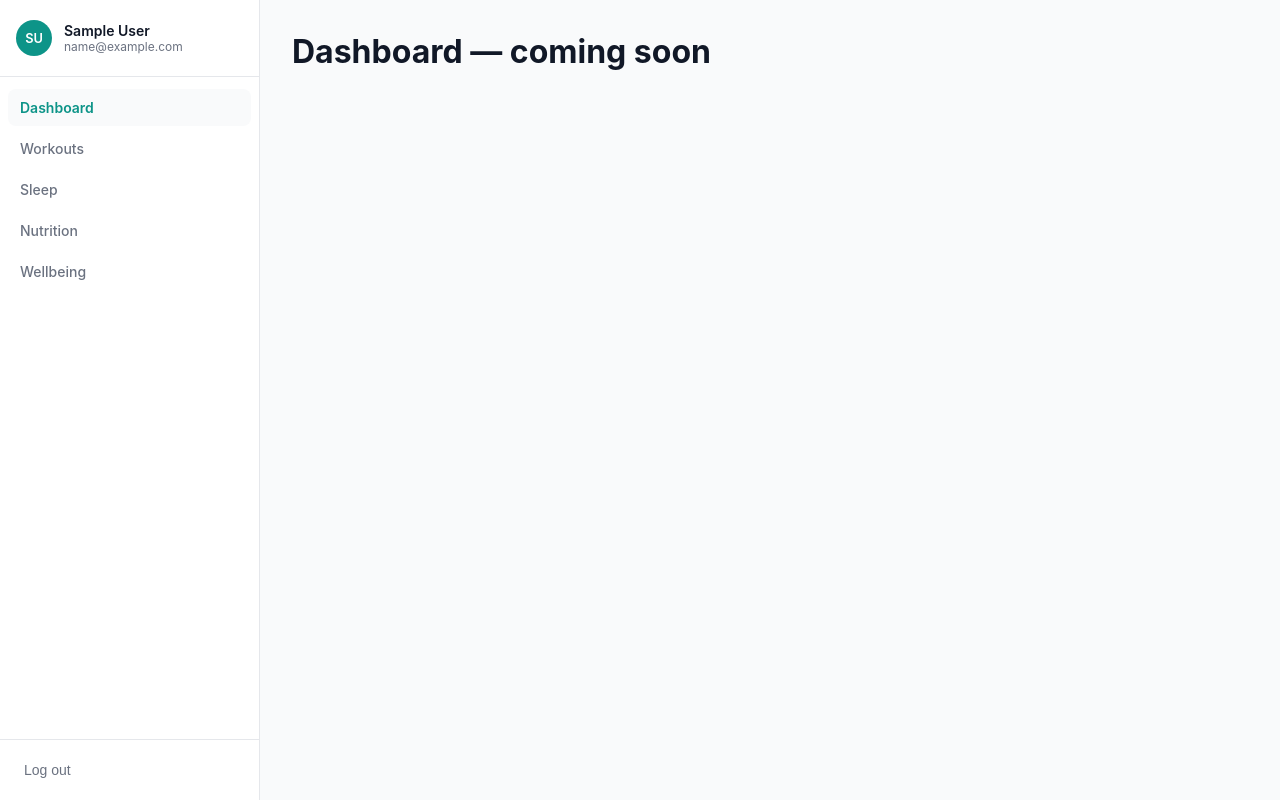
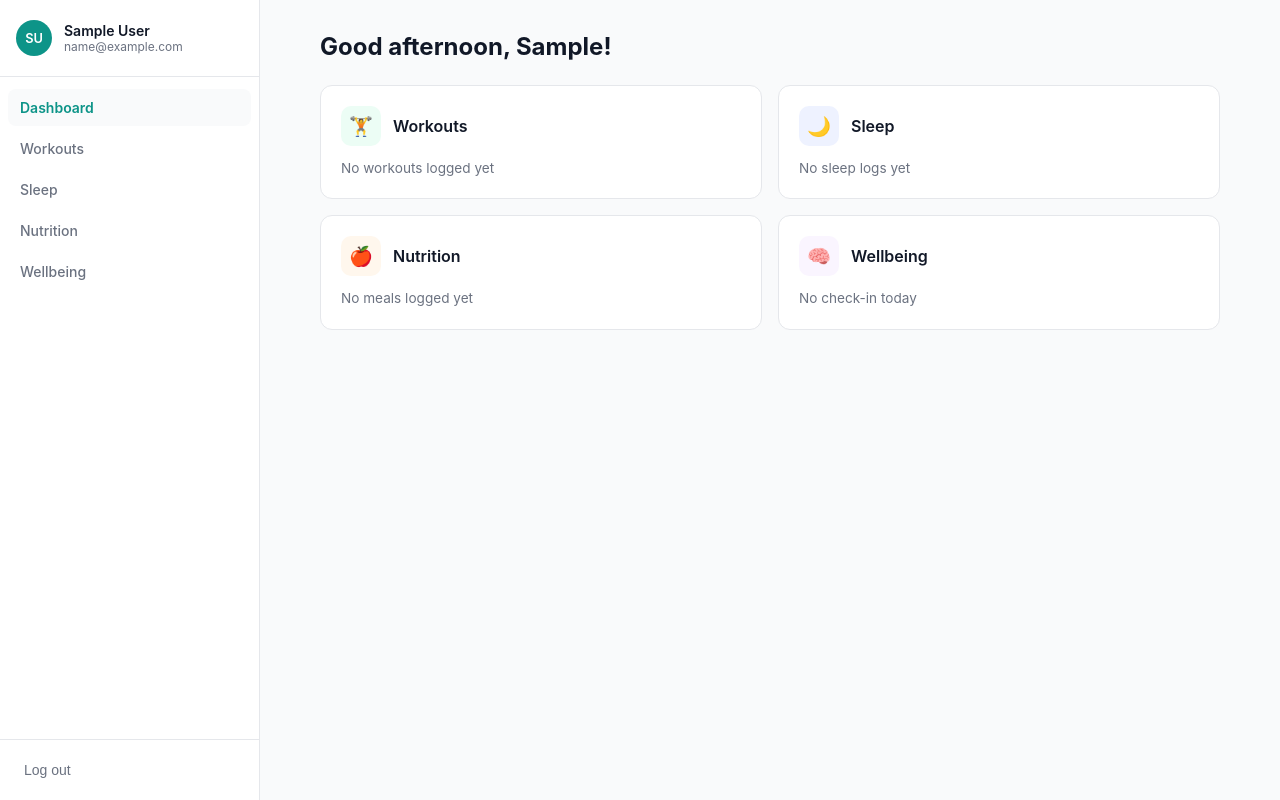
Before and after one commit to JakobGullberg/health-tracker, a React (Vite) app in the folder frontend/: page / in a window 1280 px wide. Built offline with nearby package versions, Linux system fonts and the light colour scheme; no server answers; sample sign-in values are in the browser's storage.

Commit message:
feat: Add dashboard page with summary cards

```diff
--- /dev/null
+++ b/frontend/src/pages/DashboardPage.css
@@ -0,0 +1,99 @@
+.dashboard {
+  max-width: 900px;
+  margin: 0 auto;
+}
+
+.dashboard-greeting {
+  font-size: 1.5rem;
+  font-weight: 700;
+  margin-bottom: 1.5rem;
+}
+
+.dashboard-grid {
+  display: grid;
+  grid-template-columns: 1fr;
+  gap: 1rem;
+}
+
+@media (min-width: 640px) {
+  .dashboard-grid {
+    grid-template-columns: 1fr 1fr;
+  }
+}
+
+/* ---- Summary card ---- */
+.summary-card {
+  background: var(--color-surface);
+  border: 1px solid var(--color-border);
+  border-radius: 12px;
+  padding: 1.25rem;
+  cursor: pointer;
+  transition: box-shadow 0.15s;
+}
+
+.summary-card:hover {
+  box-shadow: 0 4px 16px rgba(0, 0, 0, 0.08);
+}
+
+.summary-card-header {
+  display: flex;
+  align-items: center;
+  gap: 0.75rem;
+  margin-bottom: 0.75rem;
+}
+
+.summary-card-icon {
+  width: 40px;
+  height: 40px;
+  border-radius: 10px;
+  display: flex;
+  align-items: center;
+  justify-content: center;
+  font-size: 1.2rem;
+  flex-shrink: 0;
+}
+
+.summary-card-icon--workout {
+  background-color: #ecfdf5;
+  color: #059669;
+}
+
+.summary-card-icon--sleep {
+  background-color: #eef2ff;
+  color: #4f46e5;
+}
+
+.summary-card-icon--nutrition {
+  background-color: #fff7ed;
+  color: #ea580c;
+}
+
+.summary-card-icon--wellbeing {
+  background-color: #faf5ff;
+  color: #9333ea;
+}
+
+.summary-card-title {
+  font-size: 1rem;
+  font-weight: 600;
+}
+
+.summary-card-detail {
+  font-size: 0.85rem;
+  color: var(--color-text-muted);
+  margin: 0;
+  line-height: 1.5;
+}
+
+.summary-card-stat {
+  font-size: 1.1rem;
+  font-weight: 600;
+  margin-top: 0.25rem;
+}
+
+/* ---- Loading & empty states ---- */
+.dashboard-loading {
+  text-align: center;
+  padding: 3rem;
+  color: var(--color-text-muted);
+}
--- a/frontend/src/pages/DashboardPage.tsx
+++ b/frontend/src/pages/DashboardPage.tsx
@@ -1,3 +1,210 @@
+import { useEffect, useState } from "react";
+import { useNavigate } from "react-router-dom";
+import { useAuth } from "../context/AuthContext";
+import { api } from "../services/api";
+import "./DashboardPage.css";
+
+interface WorkoutResponse {
+  id: number;
+  workoutType: string;
+  durationMinutes: number;
+  caloriesBurned: number | null;
+  notes: string | null;
+  date: string;
+}
+
+interface SleepLogResponse {
+  id: number;
+  bedtime: string;
+  wakeTime: string;
+  durationHours: number;
+  sleepQuality: number;
+  notes: string | null;
+  date: string;
+}
+
+interface NutritionLogResponse {
+  id: number;
+  mealType: string;
+  description: string;
+  calories: number | null;
+  proteinGrams: number | null;
+  carbsGrams: number | null;
+  fatGrams: number | null;
+  date: string;
+}
+
+interface WellbeingLogResponse {
+  id: number;
+  moodRating: number;
+  stressLevel: number;
+  energyLevel: number;
+  notes: string | null;
+  date: string;
+}
+
+function getGreeting(): string {
+  const hour = new Date().getHours();
+  if (hour < 12) return "Good morning";
+  if (hour < 17) return "Good afternoon";
+  return "Good evening";
+}
+
 export default function DashboardPage() {
-  return <h1>Dashboard — coming soon</h1>;
+  const { user } = useAuth();
+  const navigate = useNavigate();
+
+  const [workouts, setWorkouts] = useState<WorkoutResponse[]>([]);
+  const [sleepLogs, setSleepLogs] = useState<SleepLogResponse[]>([]);
+  const [nutritionLogs, setNutritionLogs] = useState<NutritionLogResponse[]>(
+    [],
+  );
+  const [wellbeingLogs, setWellbeingLogs] = useState<WellbeingLogResponse[]>(
+    [],
+  );
+  const [loading, setLoading] = useState(true);
+
+  useEffect(() => {
+    async function fetchData() {
+      try {
+        const [w, s, n, wb] = await Promise.all([
+          api.get<WorkoutResponse[]>("/workouts"),
+          api.get<SleepLogResponse[]>("/sleep-logs"),
+          api.get<NutritionLogResponse[]>("/nutrition-logs"),
+          api.get<WellbeingLogResponse[]>("/wellbeing-logs"),
+        ]);
+        setWorkouts(w);
+        setSleepLogs(s);
+        setNutritionLogs(n);
+        setWellbeingLogs(wb);
+      } catch {
+        // silently fail — cards will show empty state
+      } finally {
+        setLoading(false);
+      }
+    }
+    fetchData();
+  }, []);
+
+  if (loading) {
+    return <p className="dashboard-loading">Loading your data...</p>;
+  }
+
+  const today = new Date().toISOString().split("T")[0];
+
+  // Workouts summary
+  const startOfWeek = new Date();
+  startOfWeek.setDate(startOfWeek.getDate() - startOfWeek.getDay());
+  const weekStr = startOfWeek.toISOString().split("T")[0];
+  const weekWorkouts = workouts.filter((w) => w.date >= weekStr);
+  const latestWorkout = workouts.length > 0 ? workouts[0] : null;
+
+  // Sleep summary
+  const latestSleep = sleepLogs.length > 0 ? sleepLogs[0] : null;
+  const avgQuality =
+    sleepLogs.length > 0
+      ? (
+          sleepLogs.slice(0, 7).reduce((a, s) => a + s.sleepQuality, 0) /
+          Math.min(sleepLogs.length, 7)
+        ).toFixed(1)
+      : null;
+
+  // Nutrition summary
+  const todayMeals = nutritionLogs.filter((n) => n.date === today);
+  const todayCalories = todayMeals.reduce((a, n) => a + (n.calories || 0), 0);
+  const latestMeal = nutritionLogs.length > 0 ? nutritionLogs[0] : null;
+
+  // Wellbeing summary
+  const todayWellbeing = wellbeingLogs.find((w) => w.date === today) || null;
+
+  return (
+    <div className="dashboard">
+      <h1 className="dashboard-greeting">
+        {getGreeting()}, {user?.firstName}!
+      </h1>
+
+      <div className="dashboard-grid">
+        {/* Workouts */}
+        <div className="summary-card" onClick={() => navigate("/workouts")}>
+          <div className="summary-card-header">
+            <div className="summary-card-icon summary-card-icon--workout">
+              🏋️
+            </div>
+            <span className="summary-card-title">Workouts</span>
+          </div>
+          {latestWorkout ? (
+            <>
+              <p className="summary-card-detail">
+                Latest: {latestWorkout.workoutType} —{" "}
+                {latestWorkout.durationMinutes} min
+              </p>
+              <p className="summary-card-stat">
+                {weekWorkouts.length} this week
+              </p>
+            </>
+          ) : (
+            <p className="summary-card-detail">No workouts logged yet</p>
+          )}
+        </div>
+
+        {/* Sleep */}
+        <div className="summary-card" onClick={() => navigate("/sleep")}>
+          <div className="summary-card-header">
+            <div className="summary-card-icon summary-card-icon--sleep">🌙</div>
+            <span className="summary-card-title">Sleep</span>
+          </div>
+          {latestSleep ? (
+            <>
+              <p className="summary-card-detail">
+                Latest: {latestSleep.durationHours}h — Quality{" "}
+                {latestSleep.sleepQuality}/10
+              </p>
+              <p className="summary-card-stat">Avg quality: {avgQuality}/10</p>
+            </>
+          ) : (
+            <p className="summary-card-detail">No sleep logs yet</p>
+          )}
+        </div>
+
+        {/* Nutrition */}
+        <div className="summary-card" onClick={() => navigate("/nutrition")}>
+          <div className="summary-card-header">
+            <div className="summary-card-icon summary-card-icon--nutrition">
+              🍎
+            </div>
+            <span className="summary-card-title">Nutrition</span>
+          </div>
+          {latestMeal ? (
+            <>
+              <p className="summary-card-detail">
+                Latest: {latestMeal.mealType} — {latestMeal.description}
+              </p>
+              <p className="summary-card-stat">{todayCalories} kcal today</p>
+            </>
+          ) : (
+            <p className="summary-card-detail">No meals logged yet</p>
+          )}
+        </div>
+
+        {/* Wellbeing */}
+        <div className="summary-card" onClick={() => navigate("/wellbeing")}>
+          <div className="summary-card-header">
+            <div className="summary-card-icon summary-card-icon--wellbeing">
+              🧠
+            </div>
+            <span className="summary-card-title">Wellbeing</span>
+          </div>
+          {todayWellbeing ? (
+            <p className="summary-card-detail">
+              Mood {todayWellbeing.moodRating}/10 · Stress{" "}
+              {todayWellbeing.stressLevel}/10 · Energy{" "}
+              {todayWellbeing.energyLevel}/10
+            </p>
+          ) : (
+            <p className="summary-card-detail">No check-in today</p>
+          )}
+        </div>
+      </div>
+    </div>
+  );
 }
```
